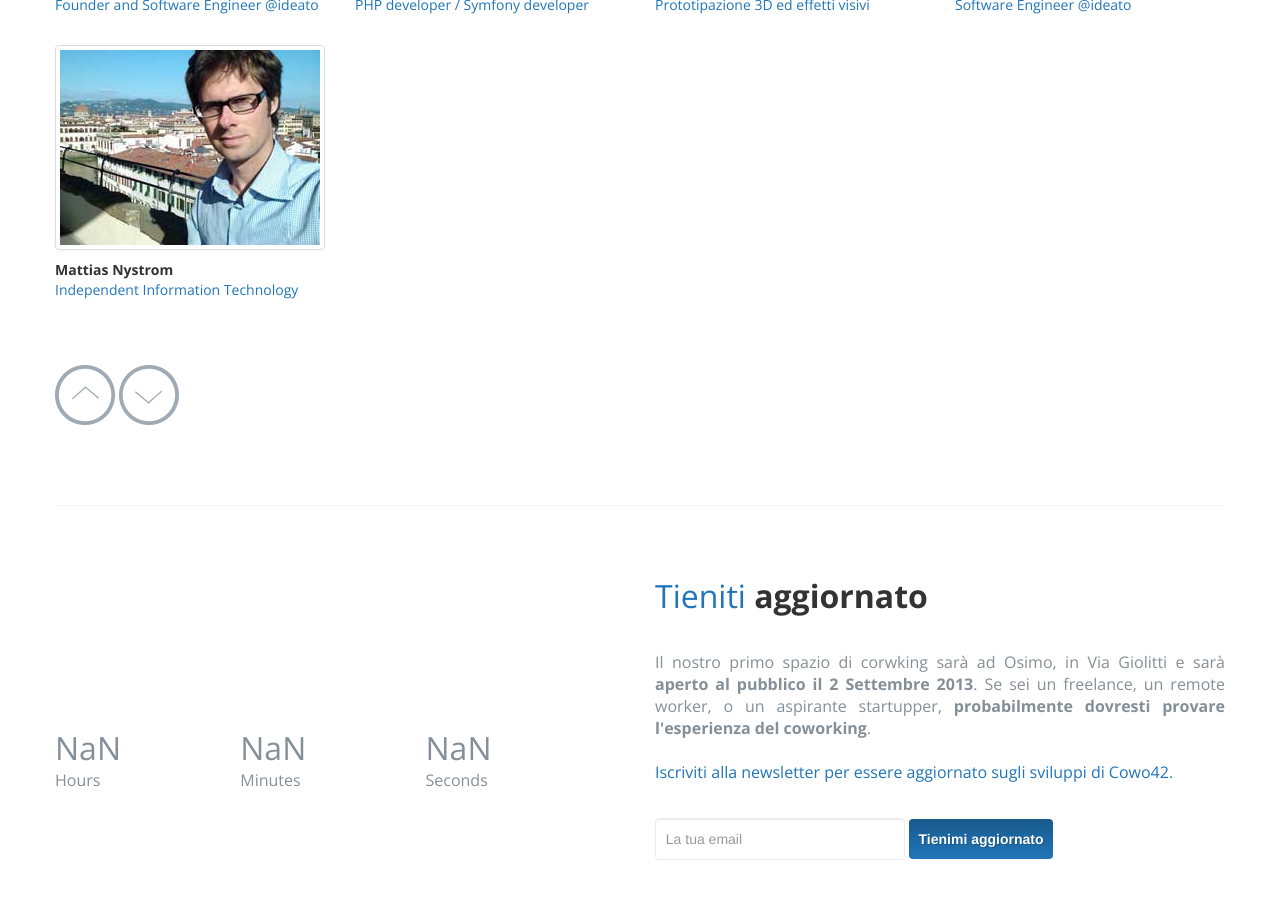
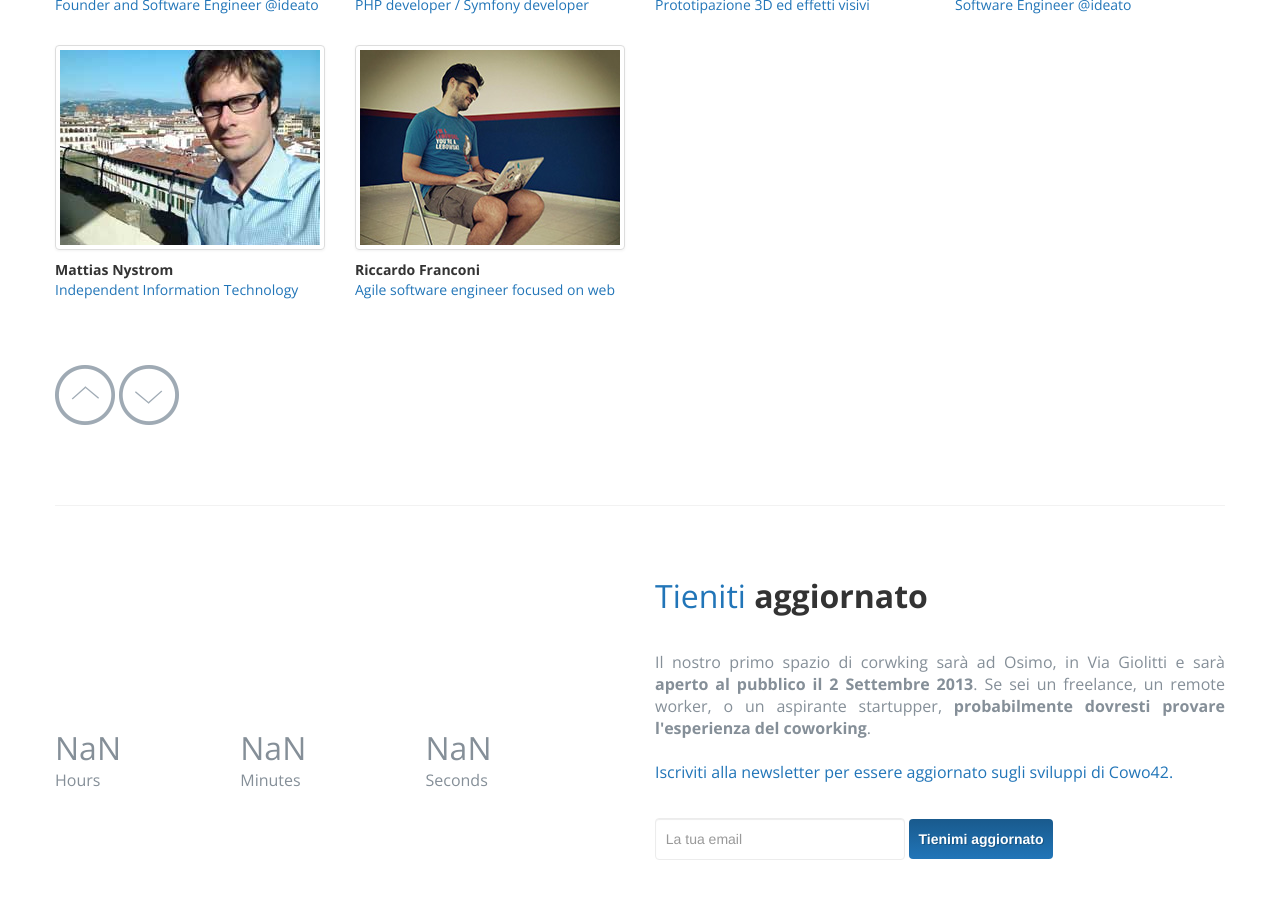
Before and after one commit to Cowo42/cowo42.github.io, a Jekyll site: the page built from index.html, in a window 1280 px wide and 900 px high, scrolled down 3870 px. Built offline with Jekyll 4.4.1, drawn with Linux system fonts in a browser that asks for light colours; comment, search, counter and statistics services are not loaded.

Commit message:
Aggiunge riccardo alla lista dei coworkers

```diff
--- a/_includes/coworkers.html
+++ b/_includes/coworkers.html
@@ -38,6 +38,14 @@
                 <h5>Mattias Nystrom</a><br>
                 <span>Independent Information Technology</span></h5>
             </li>
+
+            <li class="span3">
+                <a href="http://www.linkedin.com/in/riccardofranconi" class="thumbnail" target="_blank">
+                    <img src="img/coworkers/franconi.jpg" style="width: 260px; height: 195px;" alt="">
+                </a>
+                <h5>Riccardo Franconi</a><br>
+                <span>Agile software engineer focused on web</span></h5>
+            </li>
         </ul>
 
         {% include prevNext.html prev="cowo" next="opening" %}
```
Also changed, not shown: img/coworkers/franconi.jpg (added).
